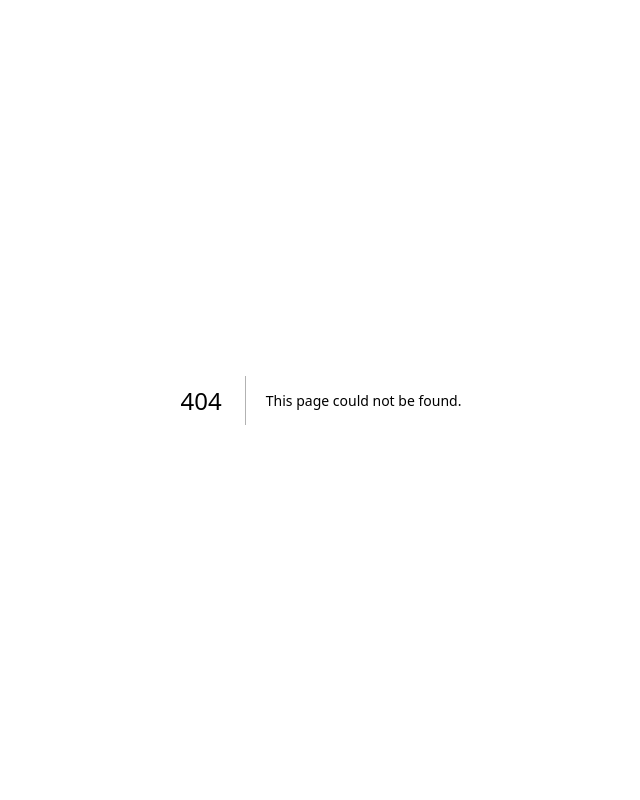
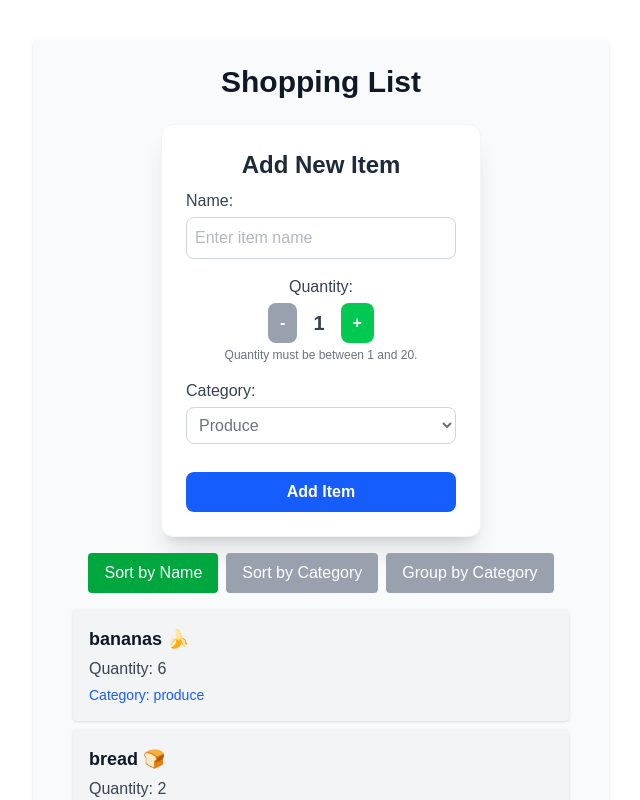
Before and after one commit to n0m4official/cprg306-assignments, a Next.js app: page /week-7 in a window 1280 px wide. Before the commit this address had no page. Shown: the top 800 px of the page, without its empty margins (319-959 px from the left). Built offline with nearby package versions, Linux system fonts and the light colour scheme.

Commit message:
Week 7 Submission

```diff
--- a/app/page.js
+++ b/app/page.js
@@ -7,6 +7,7 @@ export default function Page() {
       <a href="./week-4">Week 4</a> <br/>
       <a href="./week-5">Week 5</a> <br />
       <a href="./week-6">Week 6</a> <br />
+      <a href="./week-7">Week 7</a> <br />
     </main>
   );
 }
--- /dev/null
+++ b/app/week-7/item-list.js
@@ -0,0 +1,96 @@
+"use client";
+
+import React, { useState } from "react";
+import Item from "./item.js";
+
+export default function ItemList({ items }) {
+  const [sortBy, setSortBy] = useState("name");
+
+  // Work on a copy (immutability)
+  let sortedItems = [...items];
+
+  if (sortBy === "name") {
+    sortedItems.sort((a, b) => a.name.localeCompare(b.name));
+  } else if (sortBy === "category") {
+    sortedItems.sort((a, b) => a.category.localeCompare(b.category));
+  }
+
+  const groupedItems = sortedItems.reduce((groups, item) => {
+    const category = item.category;
+    if (!groups[category]) groups[category] = [];
+    groups[category].push(item);
+    return groups;
+  }, {});
+
+  return (
+    <div className="p-4">
+      {/* Sort Controls */}
+      <div className="mb-4 flex gap-2 justify-center">
+        <button
+          onClick={() => setSortBy("name")}
+          className={`px-4 py-2 rounded text-white ${
+            sortBy === "name" ? "bg-green-600" : "bg-gray-400"
+          }`}
+        >
+          Sort by Name
+        </button>
+
+        <button
+          onClick={() => setSortBy("category")}
+          className={`px-4 py-2 rounded text-white ${
+            sortBy === "category" ? "bg-green-600" : "bg-gray-400"
+          }`}
+        >
+          Sort by Category
+        </button>
+
+        <button
+          onClick={() => setSortBy("grouped")}
+          className={`px-4 py-2 rounded text-white ${
+            sortBy === "grouped" ? "bg-green-600" : "bg-gray-400"
+          }`}
+        >
+          Group by Category
+        </button>
+      </div>
+
+      {/* Render View */}
+      {sortBy === "grouped" ? (
+        <div>
+          {Object.keys(groupedItems)
+            .sort()
+            .map((category) => (
+              <div key={category} className="mb-4">
+                <h2 className="text-xl font-semibold capitalize mb-2 text-gray-800">
+                  {category}
+                </h2>
+                <ul>
+                  {groupedItems[category]
+                    .sort((a, b) => a.name.localeCompare(b.name))
+                    .map((item) => (
+                      <Item
+                        key={item.id}
+                        name={item.name}
+                        quantity={item.quantity}
+                        category={item.category}
+                      />
+                    ))}
+                </ul>
+              </div>
+            ))}
+        </div>
+      ) : (
+        <ul>
+          {sortedItems.map((item) => (
+            <Item
+              key={item.id}
+              name={item.name}
+              quantity={item.quantity}
+              category={item.category}
+            />
+          ))}
+        </ul>
+      )}
+    </div>
+  );
+}
--- /dev/null
+++ b/app/week-7/item.js
@@ -0,0 +1,19 @@
+import React from "react";
+
+// Component to display a single shopping list item
+function Item({ name, quantity, category }) {
+  return (
+    <li className="p-4 mb-2 bg-gray-100 rounded shadow flex flex-col gap-1">
+      {/* Item name */}
+      <span className="font-semibold text-lg text-gray-900">{name}</span>
+
+      {/* Quantity */}
+      <span className="text-gray-700">Quantity: {quantity}</span>
+
+      {/* Category */}
+      <span className="text-sm text-blue-600">Category: {category}</span>
+    </li>
+  );
+}
+
+export default Item;
--- /dev/null
+++ b/app/week-7/items.json
@@ -0,0 +1,74 @@
+[
+  {
+    "id": "1h2GJKH12gkHG31h1H",
+    "name": "milk, 4 L 🥛",
+    "quantity": 1,
+    "category": "dairy"
+  },
+  {
+    "id": "2KJH3k2j3H1k2J3K1H",
+    "name": "bread 🍞",
+    "quantity": 2,
+    "category": "bakery"
+  },
+  {
+    "id": "3h2KJH3k2j3H1k2J3",
+    "name": "eggs, dozen 🥚",
+    "quantity": 2,
+    "category": "dairy"
+  },
+  {
+    "id": "4k2J3K1H2GJKH12gk",
+    "name": "bananas 🍌",
+    "quantity": 6,
+    "category": "produce"
+  },
+  {
+    "id": "5H1h1H2KJH3k2j3H",
+    "name": "broccoli 🥦",
+    "quantity": 3,
+    "category": "produce"
+  },
+  {
+    "id": "6H1k2J3K1H2GJKH1",
+    "name": "chicken breasts, 1 kg 🍗",
+    "quantity": 1,
+    "category": "meat"
+  },
+  {
+    "id": "7gkHG31h1H2KJH3k",
+    "name": "pasta sauce 🍝",
+    "quantity": 3,
+    "category": "canned goods"
+  },
+  {
+    "id": "8j3H1k2J3K1H2GJK",
+    "name": "spaghetti, 454 g 🍝",
+    "quantity": 2,
+    "category": "dry goods"
+  },
+  {
+    "id": "9H12gkHG31h1H2KJ",
+    "name": "toilet paper, 12 pack 🧻",
+    "quantity": 1,
+    "category": "household"
+  },
+  {
+    "id": "10H3k2j3H1k2J3K1",
+    "name": "paper towels, 6 pack",
+    "quantity": 1,
+    "category": "household"
+  },
+  {
+    "id": "11k2J3K1H2GJKH12",
+    "name": "dish soap 🍽️",
+    "quantity": 1,
+    "category": "household"
+  },
+  {
+    "id": "12GJKH12gkHG31h1",
+    "name": "hand soap 🧼",
+    "quantity": 4,
+    "category": "household"
+  }
+]
--- a/app/week-7/new-item.js
+++ b/app/week-7/new-item.js
@@ -2,35 +2,26 @@
 
 import { useState } from "react";
 
-export default function NewItem() {
-  // Initialize state variables
+export default function NewItem({ onAddItem }) {
   const [name, setName] = useState("");
   const [quantity, setQuantity] = useState(1);
   const [category, setCategory] = useState("produce");
 
-  // Increment function (max 20)
-  const increment = () => {
-    setQuantity((prev) => Math.min(prev + 1, 20));
-  };
+  const increment = () => setQuantity((prev) => Math.min(prev + 1, 20));
+  const decrement = () => setQuantity((prev) => Math.max(prev - 1, 1));
 
-  // Decrement function (min 1)
-  const decrement = () => {
-    setQuantity((prev) => Math.max(prev - 1, 1));
-  };
+  const handleSubmit = (event) => {
+    event.preventDefault();
 
-  // Handle form submission
-  const handleSubmit = (event) => {
-    event.preventDefault(); // Prevent page reload
-
-    const item = {
+    const newItem = {
+      id: Math.random().toString(36).substring(2, 9), // random string id
       name,
       quantity,
       category,
     };
 
-    console.log("Submitted item:", item);
-
-    alert(`Item added:\nName: ${name}\nQuantity: ${quantity}\nCategory: ${category}`);
+    // Pass new item to parent
+    onAddItem(newItem);
 
     // Reset form fields
     setName("");
@@ -41,7 +32,7 @@ export default function NewItem() {
   return (
     <form
       onSubmit={handleSubmit}
-      className="bg-white shadow-xl rounded-xl p-6 w-80 flex flex-col items-stretch space-y-4 border border-gray-100"
+      className="bg-white shadow-xl rounded-xl p-6 w-80 flex flex-col items-stretch space-y-4 border border-gray-100 mx-auto"
     >
       <h2 className="text-2xl font-semibold text-gray-800 text-center mb-2">
         Add New Item
@@ -63,11 +54,10 @@ export default function NewItem() {
         />
       </div>
 
-      {/* Quantity Section */}
+      {/* Quantity Controls */}
       <div className="flex flex-col items-center">
         <label className="font-medium text-gray-700 mb-1">Quantity:</label>
         <div className="flex items-center space-x-4">
-          {/* Decrement button */}
           <button
             type="button"
             onClick={decrement}
@@ -81,10 +71,8 @@ export default function NewItem() {
             -
           </button>
 
-          {/* Quantity display */}
           <span className="text-xl font-bold text-gray-700">{quantity}</span>
 
-          {/* Increment button */}
           <button
             type="button"
             onClick={increment}
@@ -128,7 +116,7 @@ export default function NewItem() {
         </select>
       </div>
 
-      {/* Submit Button */}
+      {/* Submit */}
       <button
         type="submit"
         className="mt-3 bg-blue-600 hover:bg-blue-700 text-white font-semibold py-2 rounded-lg transition"
--- /dev/null
+++ b/app/week-7/page.js
@@ -0,0 +1,29 @@
+"use client";
+
+import React from "react";
+import ItemList from "./item-list.js";
+import NewItem from "./new-item.js";
+import itemsData from "./items.json";
+
+// Main page component for Week 3 assignment
+export default function Page() {
+  const [items, setItems] = React.useState(itemsData);
+
+  const handleAddItem = (newItem) => {
+    setItems((prevItems) => [...prevItems, newItem]);
+  };
+
+  return (
+    <main className="max-w-xl mx-auto p-6 bg-gray-50 rounded shadow mt-10">
+      {/* Page header */}
+      <h1 className="text-3xl font-bold mb-6 text-center text-gray-900">
+        Shopping List
+      </h1>
+      {/* Add Item Form */}
+      <NewItem onAddItem={handleAddItem} />
+
+      {/* Item List */}
+      <ItemList items={items} />
+    </main>
+  );
+}
```
